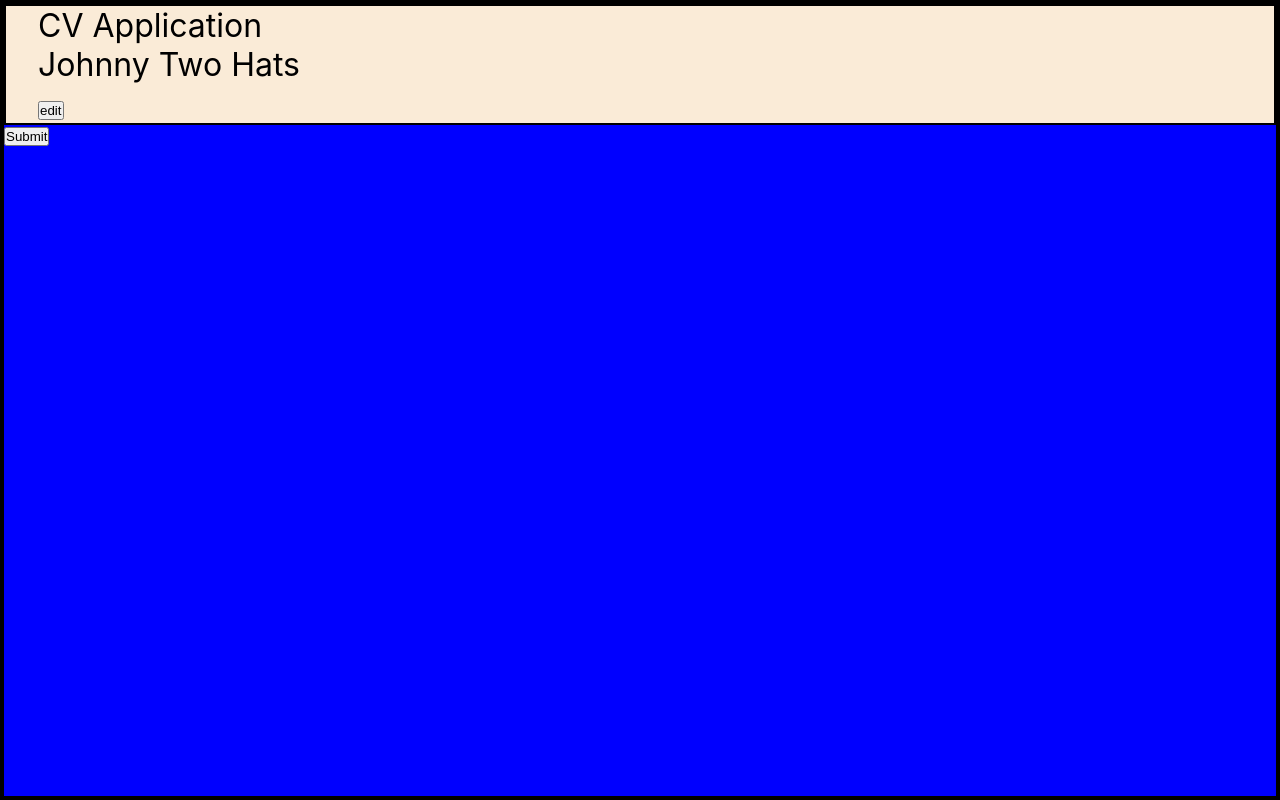
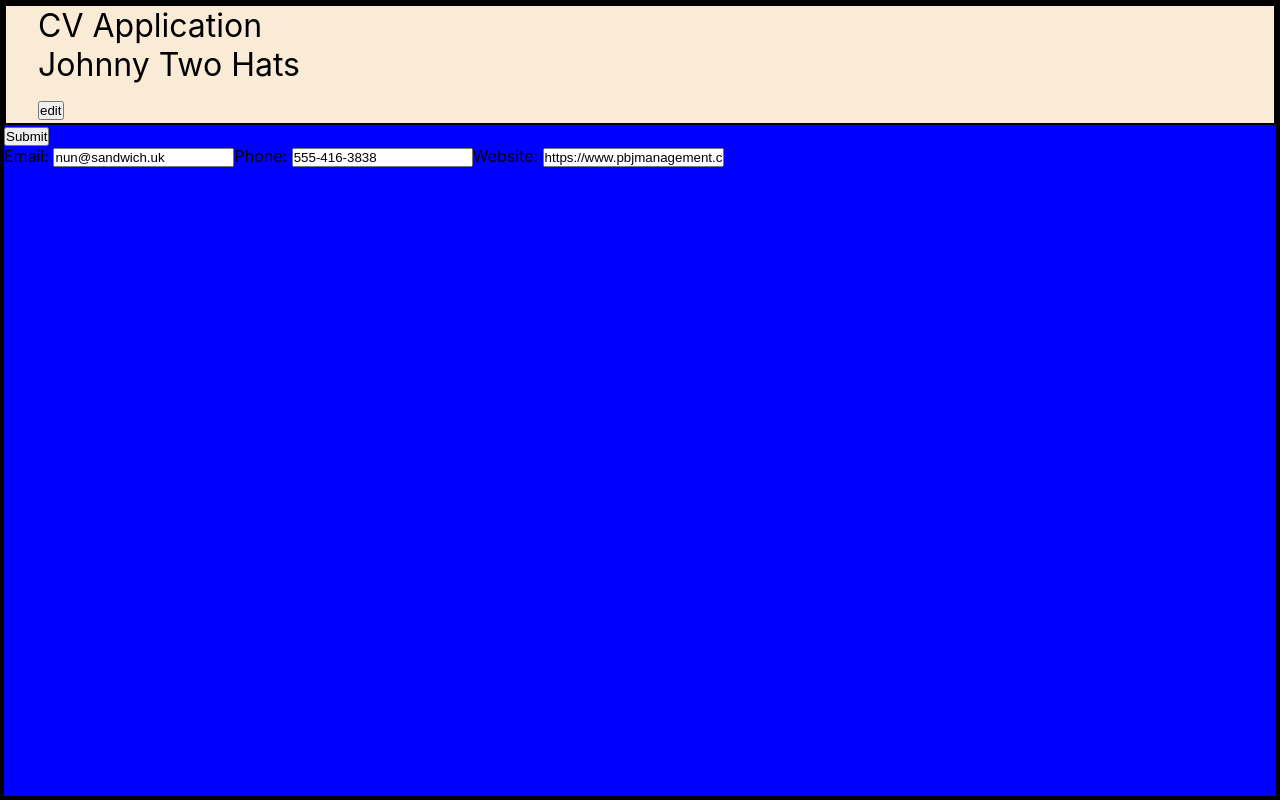
Before and after one commit to SloaneTribble/cv-project, a React (Create React App) app: page / in a window 1280 px wide. Both pictures are taken after a click on the button "Edit". Built offline with nearby package versions, Linux system fonts and the light colour scheme.

Commit message:
Add form fields for general info

```diff
--- a/src/components/GeneralContainer.js
+++ b/src/components/GeneralContainer.js
@@ -14,6 +14,12 @@ class GeneralContainer extends Component {
     };
 
     this.generalEdit = this.generalEdit.bind(this);
+
+    this.emailChange = this.emailChange.bind(this);
+
+    this.phoneChange = this.phoneChange.bind(this);
+
+    this.websiteChange = this.websiteChange.bind(this);
   }
 
   generalEdit() {
@@ -22,13 +28,60 @@ class GeneralContainer extends Component {
     }));
   }
 
+  emailChange = (e) => {
+    this.setState({
+      email: e.target.value,
+    });
+  };
+
+  phoneChange = (e) => {
+    this.setState({
+      phone: e.target.value,
+    });
+  };
+
+  websiteChange = (e) => {
+    this.setState({
+      website: e.target.value,
+    });
+  };
+
   render() {
     const editMode = this.state.editMode;
 
     let buttonText;
 
+    let generalField;
+
     if (editMode) {
       buttonText = "Submit";
+      generalField = (
+        <form className="general-form">
+          <label htmlFor="email">Email: </label>
+          <input
+            type="email"
+            id="email"
+            value={this.state.email}
+            onChange={this.emailChange}
+          ></input>
+
+          <label htmlFor="phone">Phone: </label>
+          <input
+            type="text"
+            id="phone"
+            value={this.state.phone}
+            onChange={this.phoneChange}
+          ></input>
+
+          <label htmlFor="website">Website: </label>
+          <input
+            type="text"
+            id="website"
+            value={this.state.website}
+            onChange={this.websiteChange}
+          ></input>
+        </form>
+      );
     } else {
       buttonText = "Edit";
     }
@@ -38,6 +91,7 @@ class GeneralContainer extends Component {
         <button className="general-edit" onClick={this.generalEdit}>
           {buttonText}
         </button>
+        {generalField}
       </div>
     );
   }
```
